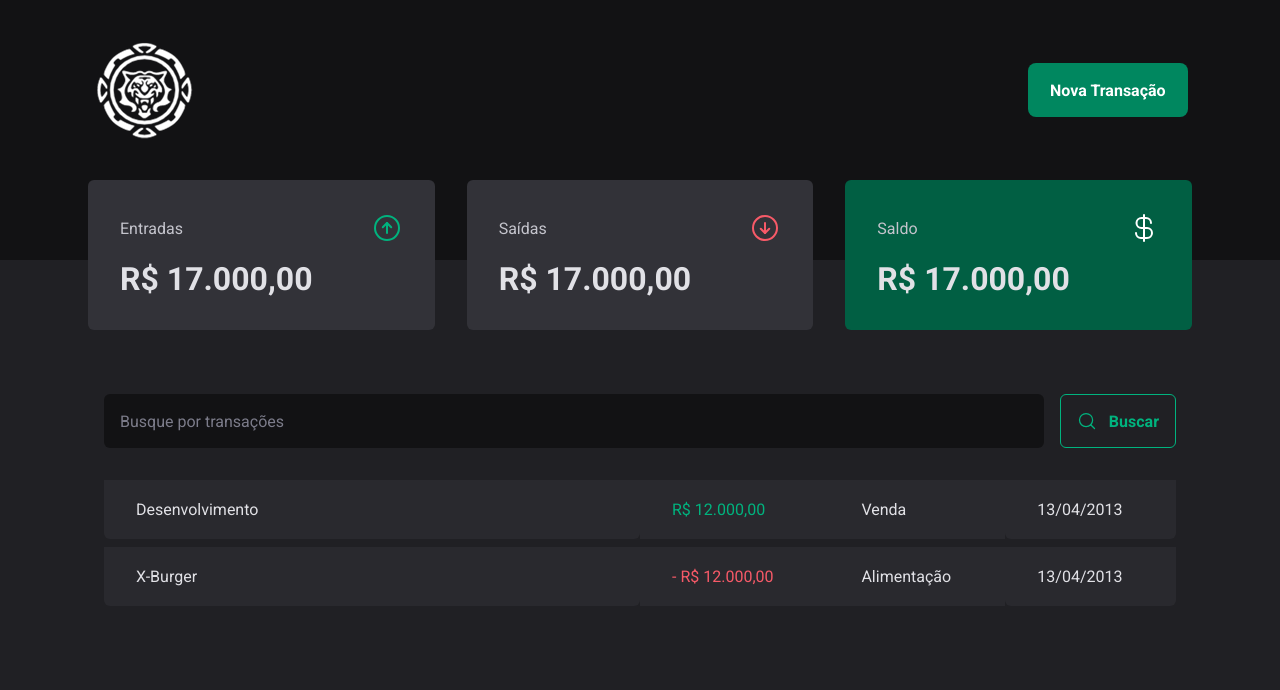
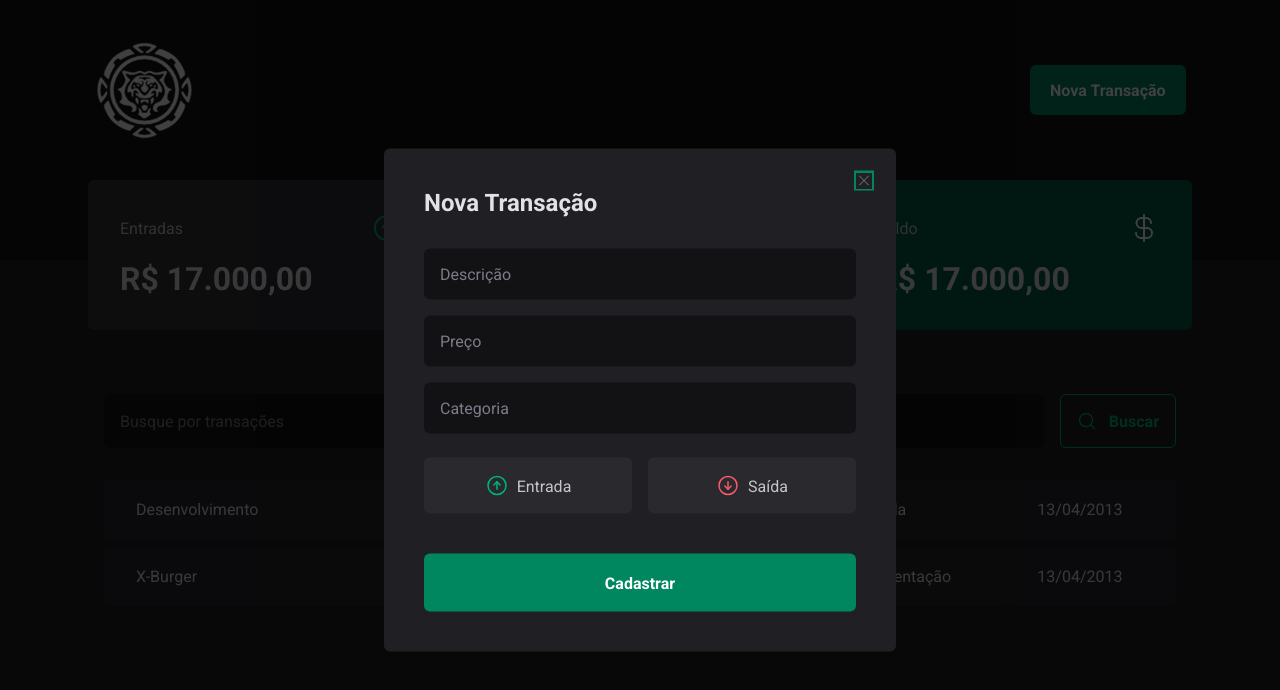
Before and after one commit to alehugen/ignite-money, a React (Vite) app: page / in a window 1280 px wide. Both pictures are taken after a click on the button "Nova Transação". Shown: the top 690 px of the page. Built offline with nearby package versions, Linux system fonts and the light colour scheme.

Commit message:
feat: create and style modal component

```diff
--- a/package.json
+++ b/package.json
@@ -9,6 +9,8 @@
     "preview": "vite preview"
   },
   "dependencies": {
+    "@radix-ui/react-dialog": "^1.0.3",
+    "@radix-ui/react-radio-group": "^1.1.2",
     "phosphor-react": "^1.4.1",
     "react": "^18.2.0",
     "react-dom": "^18.2.0",
--- a/src/components/Header/index.tsx
+++ b/src/components/Header/index.tsx
@@ -1,12 +1,21 @@
 import { HeaderContainer, HeaderContent, NewTransactionButton } from "./style";
+import * as Dialog from '@radix-ui/react-dialog'
 import logoIMG from '../../assets/LOA_LOGO.png'
+import { NewTransactionModal } from "../NewTransactionModal";
 
 export function Header() {
   return (
     <HeaderContainer>
       <HeaderContent>
         <img src={logoIMG} alt="logotipo" />
-        <NewTransactionButton>Nova Transação</NewTransactionButton>
+
+        <Dialog.Root>
+          <Dialog.Trigger asChild>
+            <NewTransactionButton>Nova Transação</NewTransactionButton>
+          </Dialog.Trigger>
+
+          <NewTransactionModal />
+        </Dialog.Root>
       </HeaderContent>
     </HeaderContainer>
   )
--- /dev/null
+++ b/src/components/NewTransactionModal/index.tsx
@@ -0,0 +1,37 @@
+import * as Dialog from "@radix-ui/react-dialog";
+import { CloseButton, Content, Overlay, TransactionType, TransactionTypeButton } from "./style";
+import { ArrowCircleDown, ArrowCircleUp, X } from 'phosphor-react'
+
+export function NewTransactionModal() {
+  return (
+    <Dialog.Portal>
+      <Overlay />
+
+      <Content>
+        <Dialog.Title>Nova Transação</Dialog.Title>
+        <CloseButton>
+          <X />
+        </CloseButton>
+        <form action="">
+          <input type="text" placeholder="Descrição" required />
+          <input type="text" placeholder="Preço" required />
+          <input type="text" placeholder="Categoria" required />
+
+          <TransactionType>
+            <TransactionTypeButton variant="income" value="income">
+              <ArrowCircleUp size={24} />
+              Entrada
+            </TransactionTypeButton>
+            <TransactionTypeButton variant="outcome" value="outcome">
+              <ArrowCircleDown size={24} />
+              Saída
+            </TransactionTypeButton>
+          </TransactionType>
+          <button type="submit">
+            Cadastrar
+          </button>
+        </form>
+      </Content>
+    </Dialog.Portal>
+  )
+}
--- /dev/null
+++ b/src/components/NewTransactionModal/style.ts
@@ -0,0 +1,114 @@
+import * as Dialog from "@radix-ui/react-dialog";
+import * as RadioGroup from '@radix-ui/react-radio-group'
+import styled from "styled-components";
+
+export const Overlay = styled(Dialog.Overlay)`
+position: fixed;
+width: 100vw;
+height: 100vh;
+inset: 0;
+background: rgba(0, 0, 0, .75);
+`;
+
+export const Content = styled(Dialog.Content)`
+min-width: 32rem;
+border-radius: 6px;
+padding: 2.5rem;
+background: ${props => props.theme["gray-800"]};
+
+position: fixed;
+top: 50%;
+left: 50%;
+transform: translate(-50%, -50%);
+
+  form {
+    margin-top: 2rem;
+
+    display: flex;
+    flex-direction: column;
+    gap: 1rem;
+
+    input {
+      border-radius: 6px;
+      border: 0;
+      background: ${props => props.theme["gray-900"]};
+      color: ${props => props.theme["gray-300"]};
+      padding: 1rem;
+
+      &::placeholder {
+        color: ${props => props.theme["gray-500"]};
+      }
+    }
+
+    button[type="submit"] {
+      height: 58px;
+      border: 0;
+      background: ${props => props.theme["green-500"]};
+      color: ${props => props.theme["white"]};
+      font-weight: bold;
+      padding: 0 1.25rem;
+      border-radius: 6px;
+      margin-top: 1.5rem;
+      cursor: pointer;
+
+      &:hover {
+        background-color: ${props => props.theme["green-700"]};
+        transition: background-color 0.2s;
+      }
+    }
+  }
+`;
+
+export const CloseButton = styled(Dialog.Close)`
+position: absolute;
+background: transparent;
+border: 0;
+top: 1.5rem;
+right: 1.5rem;
+line-height: 0;
+cursor: pointer;
+color: ${props => props.theme["gray-500"]};
+`;
+
+export const TransactionType = styled(RadioGroup.Root)`
+display: grid;
+grid-template-columns: repeat(2, 1fr);
+gap: 1rem;
+margin-top: 0.5rem;
+`;
+
+interface TransactionTypeButtonProps {
+  variant: 'income' | 'outcome';
+}
+
+export const TransactionTypeButton = styled(RadioGroup.Item) <TransactionTypeButtonProps>`
+ background: ${props => props.theme["gray-700"]};
+ padding: 1rem;
+ display: flex;
+ align-items: center;
+ justify-content: center;
+ gap: 0.5rem;
+ border-radius: 6px;
+ cursor: pointer;
+ border: 0;
+ color: ${props => props.theme["gray-300"]};
+
+ svg {
+  color: ${props => props.variant === 'income' ? props.theme["green-300"] : props.theme["red-300"]};
+ }
+
+ &[data-state='unchecked']:hover {
+  transition: background-color 0.2s;
+  background: ${props => props.theme["gray-600"]};
+ }
+
+ &[data-state='checked'] {
+  color: ${props => props.theme["white"]};
+  background-color: ${props => props.variant === 'income' ? props.theme["green-500"] : props.theme["red-500"]};
+
+
+  svg {
+    color: ${props => props.theme["white"]};
+  }
+ }
+`;
```
Also changed, not shown: 1 other file (tests, documents, lock files or other folders).
